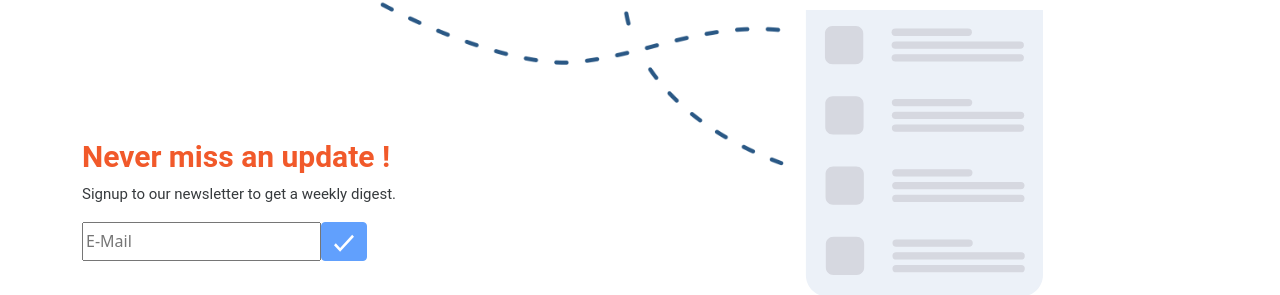
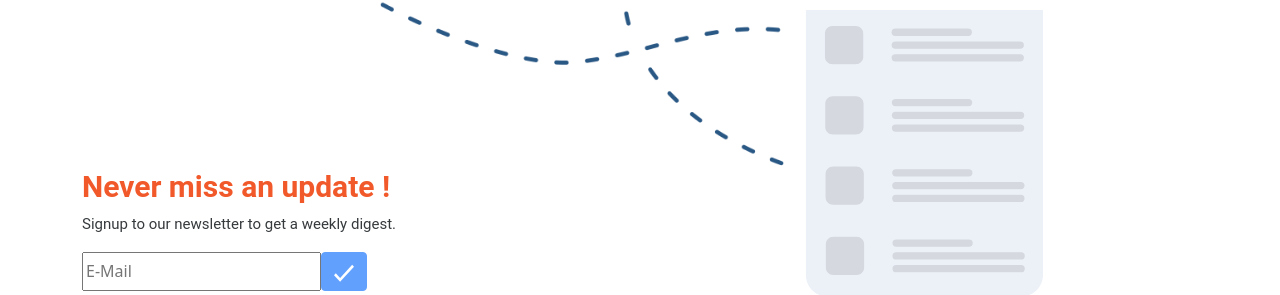
Before and after one commit to ReCoded-Org/capstone-turkey-love-thy-neighbour, a React (Create React App) app: page / in a window 1280 px wide. Shown: the part 1874-2169 px from the top of the page. Built offline with nearby package versions, Linux system fonts and the light colour scheme.

Commit message:
Fixed background issue

```diff
--- a/src/components/Subscription/index.scss
+++ b/src/components/Subscription/index.scss
@@ -7,6 +7,7 @@
     background-size: cover;
     background-size: contain;
     height: calc(100vh - 120px);
+    background-repeat: no-repeat;
   }
 }
 
@@ -74,6 +75,7 @@ img {
         font-weight: bold;
         @media screen and (min-width: 768px) {
           font-size: 30px;
+          margin-top: 60px;
         }
         @media screen and (max-width: 767px) {
           font-size: 20px;
```
